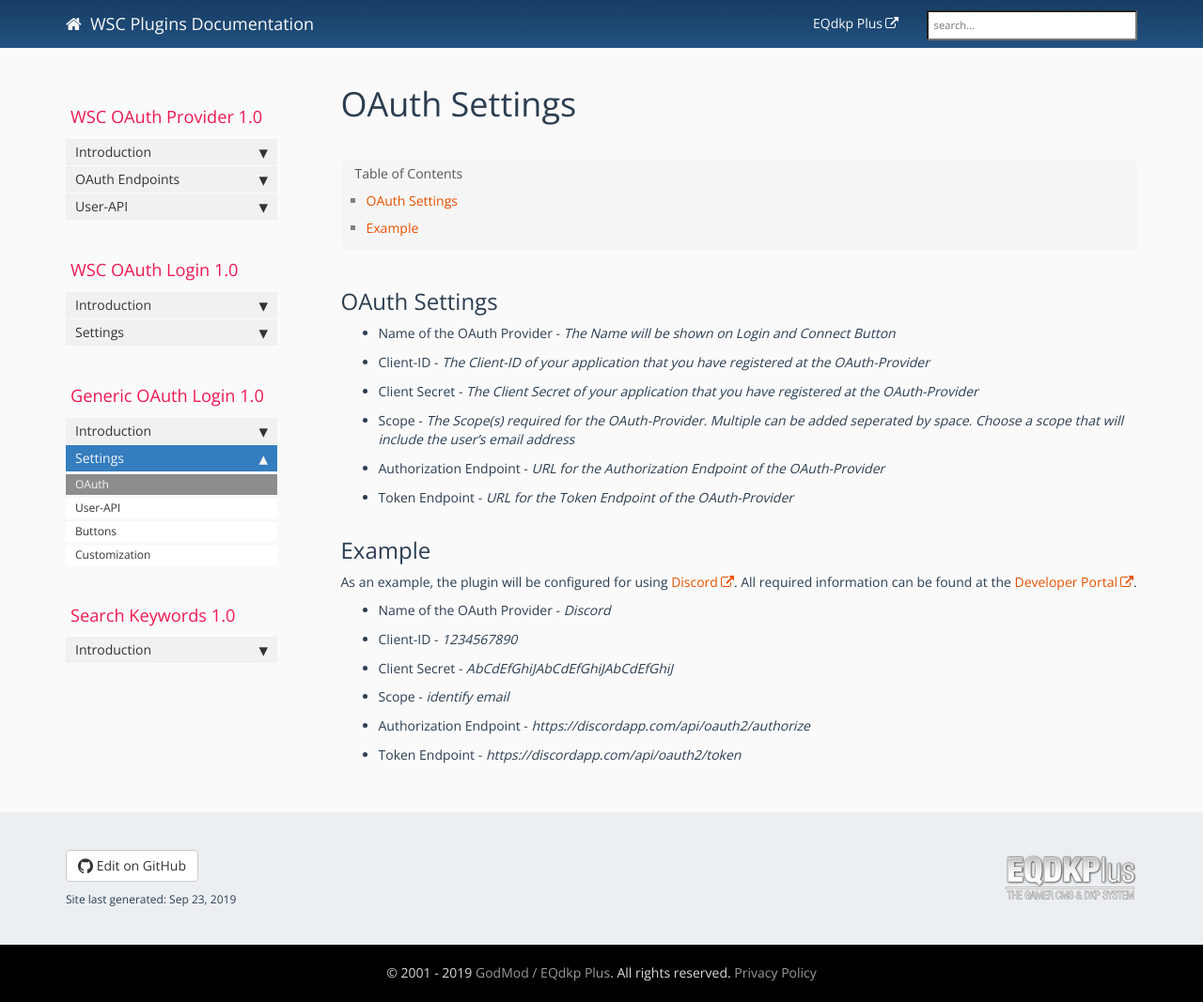
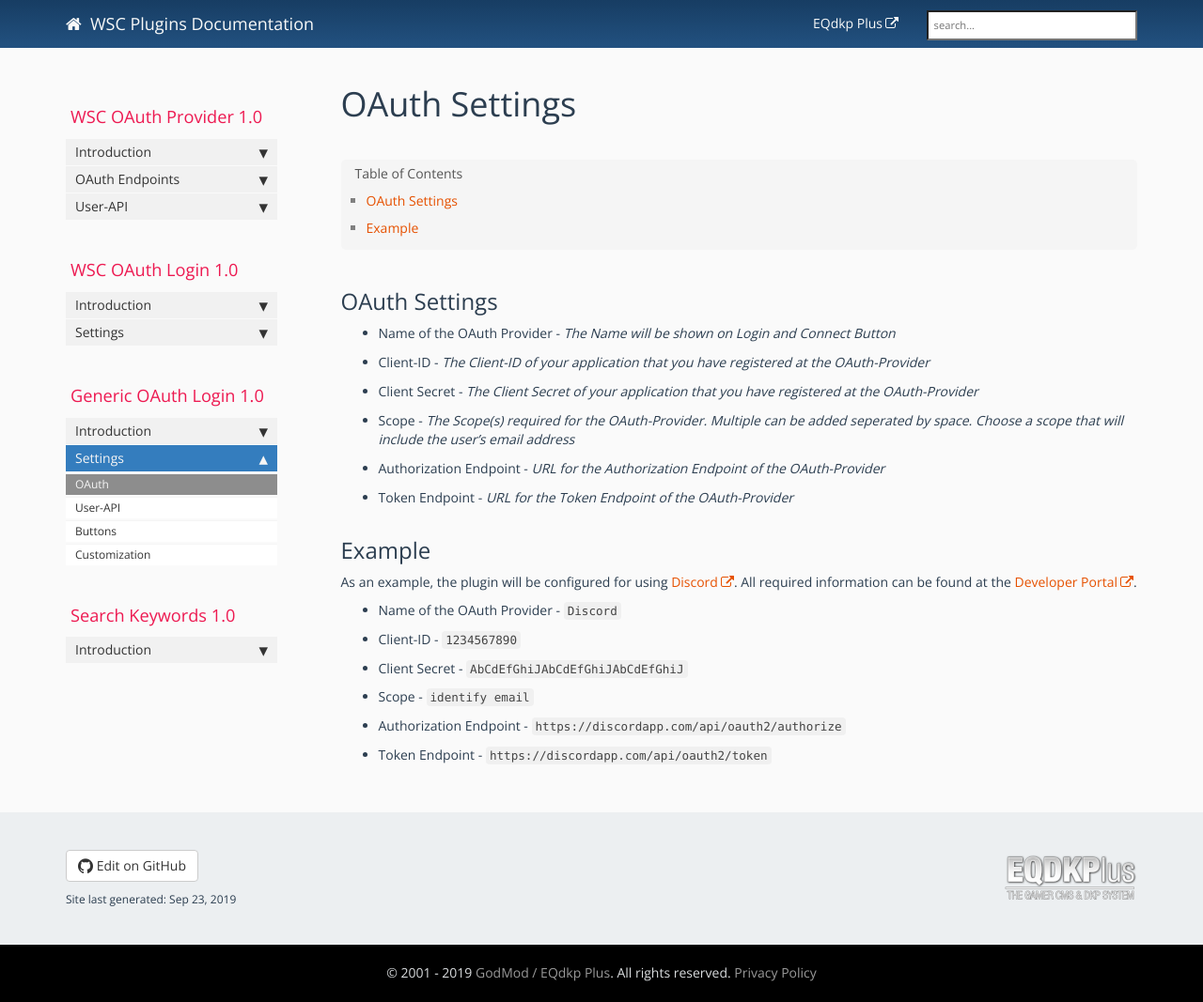
Before and after one commit to GodMod/godmod.github.io, a Jekyll site: the page built from pages/genoauth/genoauth_settingsoauth.md, in a window 1280 px wide and 1067 px high. Shown: the whole window at 94% size. Built offline with Jekyll 4.4.1, drawn with Linux system fonts in a browser that asks for light colours; nearby versions of some CDN libraries; library files that are not in the unit come from our copies.

Commit message:
Small changes

```diff
--- a/pages/genoauth/genoauth_settingsoauth.md
+++ b/pages/genoauth/genoauth_settingsoauth.md
@@ -17,11 +17,11 @@ folder: genoauth
 ## Example
 As an example, the plugin will be configured for using [Discord](https://discordapp.com). All required information can be found at the [Developer Portal](https://discordapp.com/developers/docs/topics/oauth2).
 
-* Name of the OAuth Provider - *Discord*
-* Client-ID - *1234567890*
-* Client Secret - *AbCdEfGhiJAbCdEfGhiJAbCdEfGhiJ*
-* Scope - *identify email*
-* Authorization Endpoint - *https://discordapp.com/api/oauth2/authorize*
-* Token Endpoint - *https://discordapp.com/api/oauth2/token*
+* Name of the OAuth Provider - `Discord`
+* Client-ID - `1234567890`
+* Client Secret - `AbCdEfGhiJAbCdEfGhiJAbCdEfGhiJ`
+* Scope - `identify email`
+* Authorization Endpoint - `https://discordapp.com/api/oauth2/authorize`
+* Token Endpoint - `https://discordapp.com/api/oauth2/token`
 
 {% include links.html %}
```
Also changed, not shown: pages/genoauth/genoauth_settingscustom.md (+1 -1 lines), pages/genoauth/genoauth_settingsuserapi.md (+6 -6 lines).
